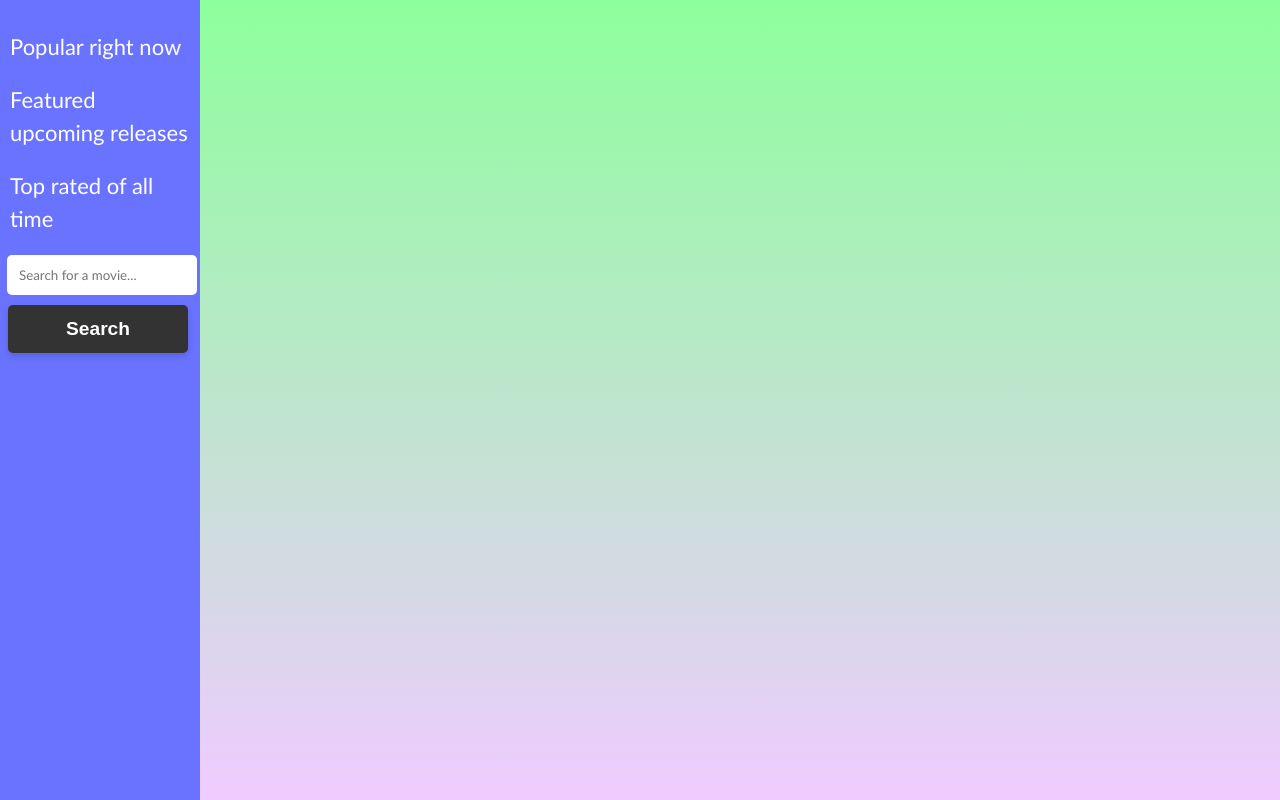
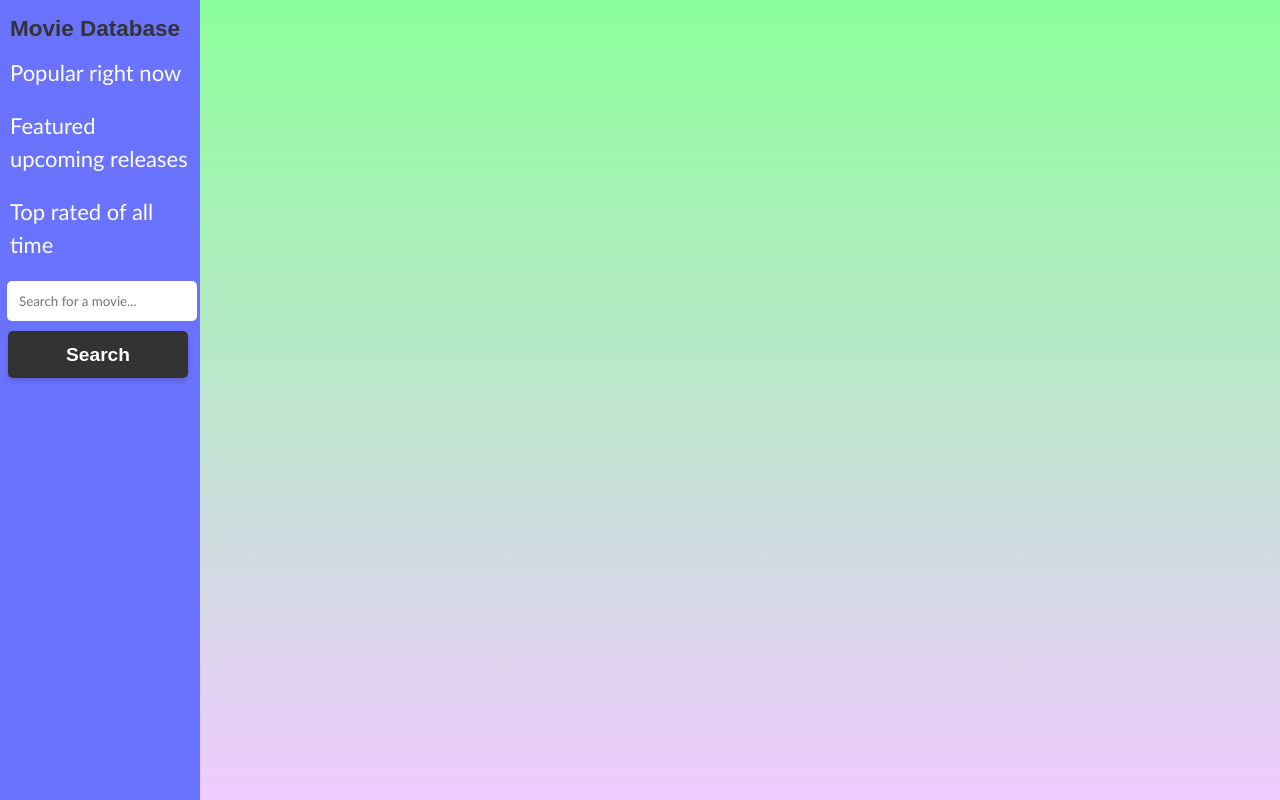
Before and after one commit to tsooli97/Movie-Web-App-Project, a plain HTML site: page main.html in a window 1280 px wide. Drawn offline with Linux system fonts and the light colour scheme; no server answers.

Commit message:
some more minor changes

```diff
--- a/main.html
+++ b/main.html
@@ -9,6 +9,7 @@
 
         <div class="sidebar">
             <ul class="nav">
+              <li id="movieapp">Movie Database</li>
               <li id="popular"><a href="#">Popular right now</a></li>
               <li id="upcoming"><a href="#">Featured upcoming releases</a></li>
               <li id="top"><a href="#">Top rated of all time</a></li>
--- a/style.css
+++ b/style.css
@@ -108,6 +108,13 @@ input:focus::placeholder {
 
 }
 
+#movieapp {
+  font-size: 150%;
+  margin-left: 10px;
+  margin-top: -8px;
+  font-weight: bold;
+}
+
 #score {
     font-size: 150%;
     padding: 5px;
```
